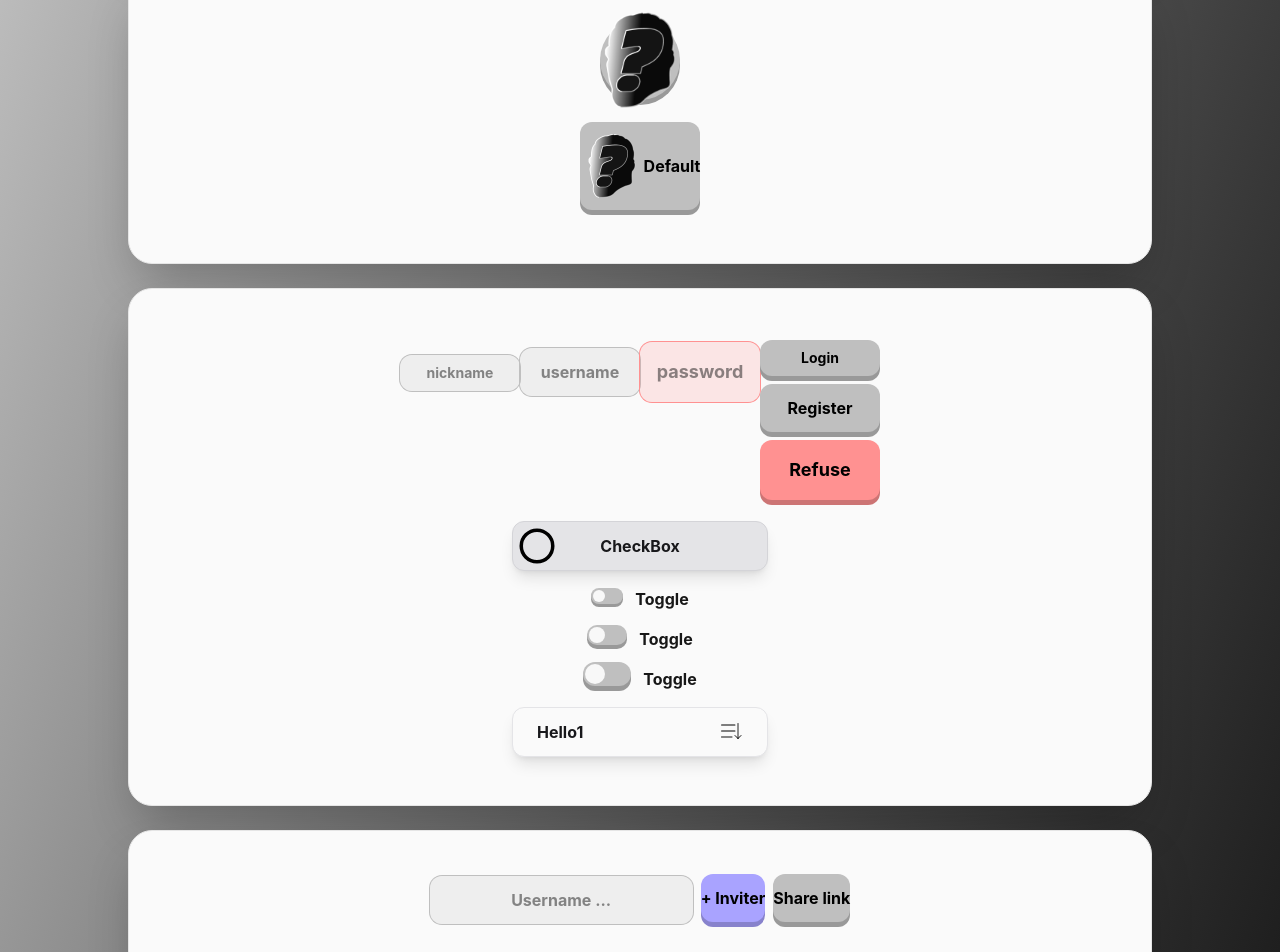
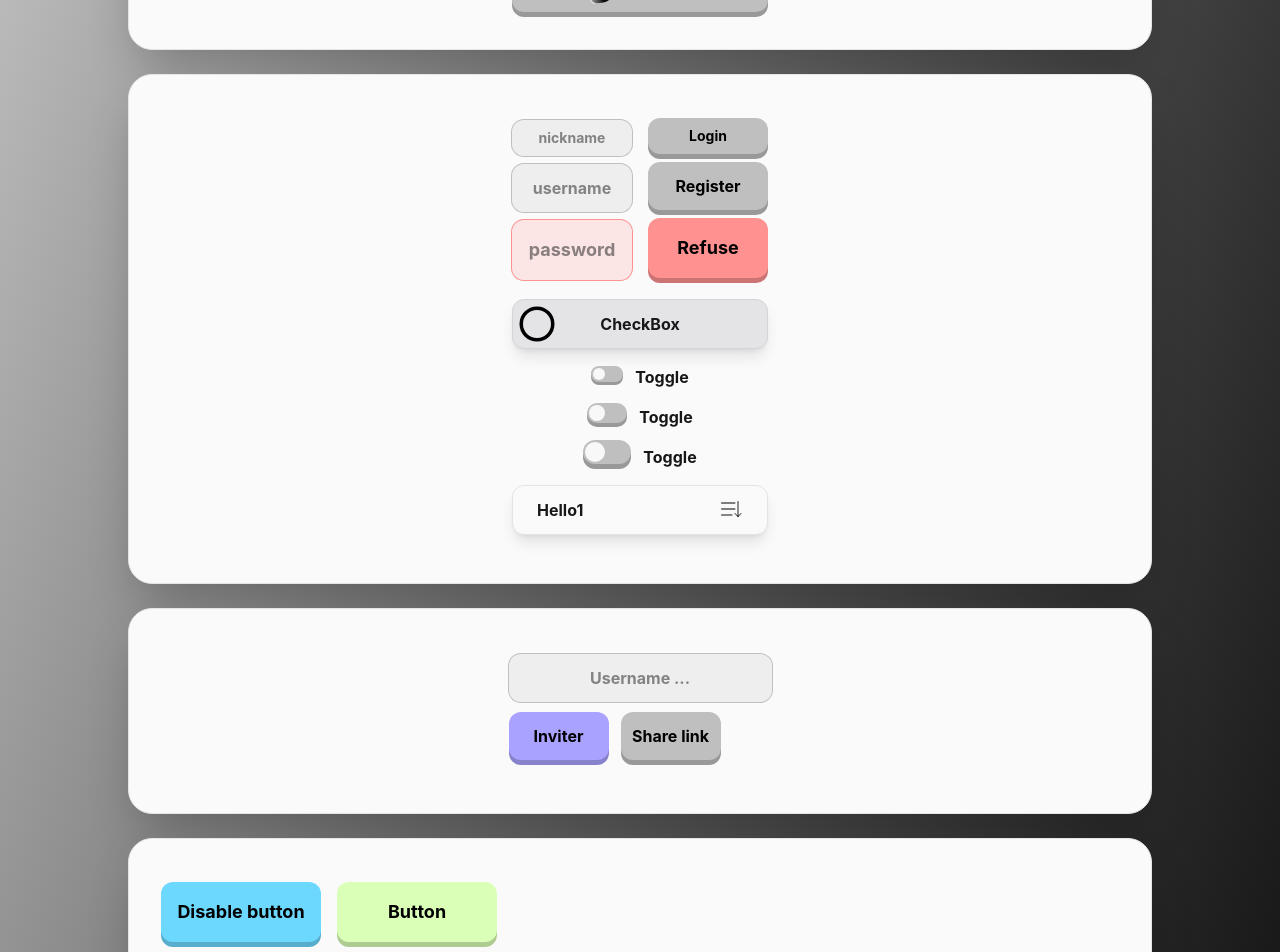
Before and after one commit to Franky2201/chadscendence, a React (Vite) app in the folder apps/frontend/: page /art in a window 1280 px wide. Shown: the part 1420-2372 px from the top of the page. Built offline with nearby package versions, Linux system fonts and the light colour scheme; no server answers.

Commit message:
fix : Button className handling

```diff
--- a/apps/frontend/src/components/ui/Button.tsx
+++ b/apps/frontend/src/components/ui/Button.tsx
@@ -38,13 +38,14 @@ export function Button({
   const divClasses = [
     'group relative overflow-visible border-none select-none',
     borderRadius,
+    className,
   ]
     .filter(Boolean)
     .join(' ');
   const buttonClasses = [
     'inline-flex items-center justify-center text-black \
 	transition-transform duration-100 ease-in-out select-none \
-	group-active:translate-y-0 font-bold ',
+	group-active:translate-y-0 font-bold',
     borderRadius,
     props.disabled ? 'bg-[color:var(--color-grey)]' : colorClasses[color],
     sizeClasses[size],
--- a/apps/frontend/src/pages/Art.tsx
+++ b/apps/frontend/src/pages/Art.tsx
@@ -8,8 +8,15 @@ import {
   Toggle,
   Window,
 } from '../components/ui';
+import { useState } from 'react';
 
 function App() {
+  const [isDisabled, setIsDisabled] = useState(false);
+
+  function toggleBoolean() {
+    setIsDisabled((previousValue) => !previousValue);
+  }
+
   return (
     <Window>
       <div className="mx-auto flex w-full max-w-5xl flex-col items-center gap-6">
@@ -50,7 +57,7 @@ function App() {
           <Button className="w-66 mt-4">Default</Button>
         </Card>
         <Card className="flex w-full flex-col items-center text-center">
-          <nav className="flex flex-col items-center gap-10">
+          <nav className="flex flex-col items-center gap-4">
             <Anchor size="small">grey</Anchor>
             <Anchor color="red">red</Anchor>
             <Anchor color="orange" size="large">
@@ -65,38 +72,38 @@ function App() {
             <Anchor color="white">white</Anchor>
           </nav>
         </Card>
-        <Card className="flex w-full flex-col items-center text-center">
+        <Card className="flex w-full flex-col items-center">
           <Button className="w-20 h-20" borderRadius="rounded-full">
-            <img src="../public/game_icon.png" className="scale-120" />
+            <img src="../public/game_icon.png" className="h-16 w-16" />
           </Button>
-          <Button className="mt-4">
-            <img src="../public/game_icon.png" className="w-16 h-16" />
+          <Button className="mt-4 w-64 h-20" size="large">
+            <img src="../public/game_icon.png" className="h-16 w-16" />
             Default
           </Button>
         </Card>
         <Card className="flex w-full flex-col items-center text-center">
           <div className="flex">
-            <div className="flex-col">
+            <div className="flex flex-col gap-2 mr-2">
               <Input
                 placeholder="nickname"
                 className="w-30"
                 size="small"
               ></Input>
-              <Input placeholder="username" className="mt-2 w-30"></Input>
+              <Input placeholder="username" className="w-30"></Input>
               <Input
                 type="password"
                 placeholder="password"
-                className="mt-2 w-30"
+                className="w-30"
                 size="large"
                 color="red"
               ></Input>
             </div>
-            <div className="flex-col">
-              <Button className="w-30 mt-2" size="small">
+            <div className="flex flex-col ml-2">
+              <Button className="w-30" size="small">
                 Login
               </Button>
-              <Button className="w-30 mt-2">Register</Button>
-              <Button className="w-30 mt-2" color="red" size="large">
+              <Button className="w-30 mt-1">Register</Button>
+              <Button className="w-30 mt-1" color="red" size="large">
                 Refuse
               </Button>
             </div>
@@ -112,20 +119,34 @@ function App() {
           </Select>
         </Card>
         <Card className="flex w-full flex-col items-center text-center">
-          <div className="flex gap-2 mb-4">
+          <div className="flex flex-col gap-3">
             <Input type="text" placeholder="Username ..." />
-            <Button color="violet">+ Inviter</Button>
-            <Button color="grey">Share link</Button>
+            <div className="flex gap-3">
+              <Button color="violet" className="w-25">
+                Inviter
+              </Button>
+              <Button color="grey" className="w-25">
+                Share link
+              </Button>
+            </div>
           </div>
         </Card>
-        <Card className="flex w-full flex-col items-center text-center">
+        <Card className="flex w-full items-center gap-4">
+          <Button
+            size="large"
+            color="blue"
+            onClick={toggleBoolean}
+            className="w-40"
+          >
+            Disable button
+          </Button>
           <Button
             size="large"
             color="green"
-            disabled={false}
-            className="w-64 mt-4"
+            disabled={isDisabled}
+            className="w-40"
           >
-            Disable button
+            Button
           </Button>
         </Card>
       </div>
```
